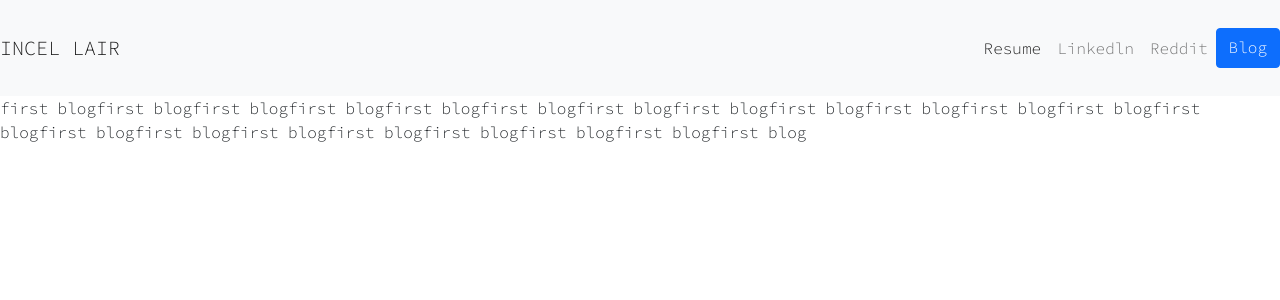
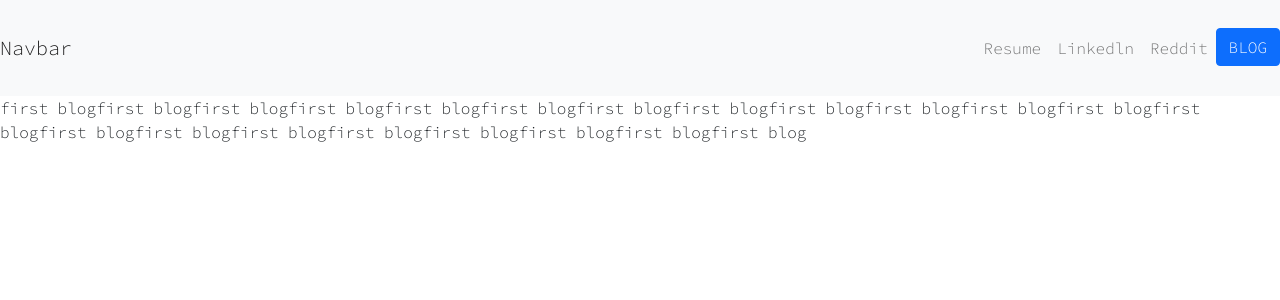
Before and after one commit to dnguyen0708/django-beginner, a Django app: page /blog/1/ in a window 1280 px wide. Shown: the top 300 px of the page. Run offline with Django 3.2, Linux system fonts and the light colour scheme; data comes from the database, SQL or seed files in the repository; both versions use the stored data as it was after the commit.

Commit message:
reset db

```diff
--- a/blog/templates/blog/all_blogs.html
+++ b/blog/templates/blog/all_blogs.html
@@ -12,10 +12,10 @@
 <br>
 <div class="container">
         {%for blog in blogs%}
-            <div>
+            <div class="project-blog">
                 <a class="title" href="{% url 'blog:details' blog.id%}">{{blog.title}}</a>
                 <h5>{{blog.date|date:"M d Y"|upper}}</h5>
-                <b>{{blog.desc|striptags|truncatechars:100}}</b>
+                <b>{{blog.desc|striptags|truncatechars:69}}</b>
             </div>
         {%endfor%}
 </div>
--- a/portfolio/static/portfolio/custom.css
+++ b/portfolio/static/portfolio/custom.css
@@ -30,9 +30,6 @@ h1{
     font-size: 2rem;
     color:blue;
 }
-.text-center{
-    text-align: center;
-}
 .fixed-bg {
     /* The background image */
     /* background-image: url("https://i.pinimg.com/originals/eb/ef/b0/ebefb0c7a04cf87e3c45169ed185de89.gif"); */
@@ -54,9 +51,7 @@ h1{
 
 
 }
-.project{
-
+.project-blog{
     display: block;
     padding: 10px;
-
 }
--- a/portfolio/templates/portfolio/index.html
+++ b/portfolio/templates/portfolio/index.html
@@ -19,22 +19,30 @@
   </head>
   <body>
     <nav class="navbar navbar-expand-lg navbar-light bg-light">
-        <a class="navbar-brand" href="http://localhost:8000/">INCEL LAIR</a>
-        <div class="container text-left"></div>
-            <button class="navbar-toggler" type="button" data-toggle="collapse" data-target="#navbarNavAltMarkup" aria-controls="navbarNavAltMarkup" aria-expanded="false" aria-label="Toggle navigation">
-            <span class="navbar-toggler-icon"></span>
-            </button>
-            <div class="collapse navbar-collapse" id="navbarNavAltMarkup">
-                <div class="navbar-nav">
-                        <a class="nav-item nav-link active" href="{% static 'portfolio/resume.pdf'%}" target="blank">Resume</a>
-                        <a class="nav-item nav-link" href="https://www.linkedin.com/" target="blank">Linkedln</a>
-                        <a class="nav-item nav-link" href="https://www.reddit.com/r/all/" target="blank">Reddit</a>
-                        <a class="btn btn-primary" href="{% url 'blog:all_blogs'%}" target="blank">Blog</a>
-                </div>
+      <a class="navbar-brand" href="#">Navbar</a>
+      <button class="navbar-toggler" type="button" data-toggle="collapse" data-target="#navbarNav" aria-controls="navbarNav" aria-expanded="false" aria-label="Toggle navigation">
+        <span class="navbar-toggler-icon"></span>
+      </button>
+      <div class="container text-right"></div>
 
-            </div>
-        </div>
-      </nav>
+      <div class="collapse navbar-collapse" id="navbarNav">
+        <ul class="navbar-nav">
+
+          <li class="nav-item active">
+            <a class="nav-link" href="{% static 'portfolio/resume.pdf'%}" target = "blank">Resume</a>
+          </li>
+          <li class="nav-item">
+            <a class="nav-link" href="https://www.linkedin.com/" target = "blank">Linkedln</a>
+          </li>
+          <li class="nav-item">
+            <a class="nav-link" href="https://www.reddit.com/r/all/" target = "blank">Reddit</a>
+          </li>
+          <li class="nav-item">
+            <a class="btn btn-primary" href="{% url 'blog:all_blogs'%}" target = "blank">BLOG</a>
+          </li>
+        </ul>
+      </div>
+    </nav>
       {% block content %}{% endblock %}
 
     <!-- Optional JavaScript; choose one of the two! -->
```
Also changed, not shown: personal_portfolio/settings.py (+6 -1 lines), portfolio/templates/portfolio/home.html (+1 -24 lines), requirements.txt (added, +59 -0 lines), blog/migrations/0001_initial.py, blog/migrations/0002_alter_blog_date.py (deleted), db.sqlite3, media/portfolio/images/2cuz39m1jm471.jpg (added), media/portfolio/images/2nd5mj6zdea61.jpg (added), media/portfolio/images/2nd5mj6zdea61_qh7v0G5.jpg (added), media/portfolio/images/5l57wefh2kq61.jpg (added), media/portfolio/images/7pkjuc68jy861.jpg (added), portfolio/migrations/0001_initial.py.
